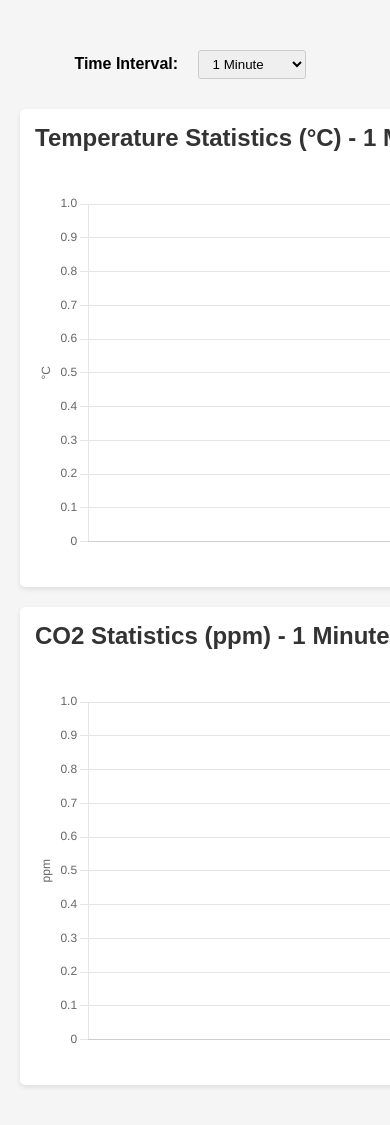
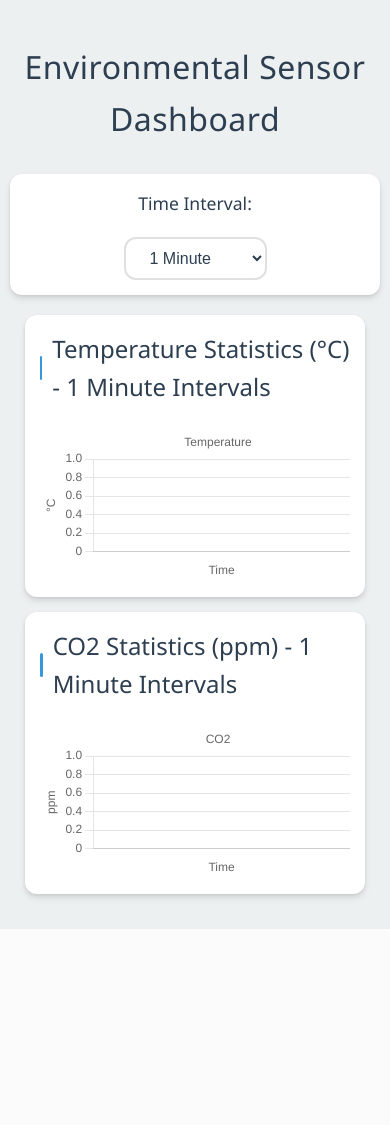
Before and after one commit to sgrk/sensor_webui, a Flask app: page / in a window 390 px wide; the page is wider, and only the part inside the window is pictured. After the commit the page ends 929 px from the top of that part, so only its background shows below. Run offline with Flask 3, Linux system fonts and the light colour scheme; data that the repository does not hold is empty.

Commit message:
Improve dashboard UI with modern design and responsive layout

```diff
--- a/static/css/styles.css
+++ b/static/css/styles.css
@@ -1,20 +1,133 @@
+:root {
+    --primary-color: #2c3e50;
+    --secondary-color: #3498db;
+    --accent-color: #e74c3c;
+    --background-color: #ecf0f1;
+    --card-background: #ffffff;
+    --text-color: #2c3e50;
+    --border-radius: 12px;
+    --shadow: 0 4px 6px rgba(0, 0, 0, 0.1), 0 1px 3px rgba(0, 0, 0, 0.08);
+}
+
 body {
-    font-family: Arial, sans-serif;
+    font-family: 'Segoe UI', system-ui, -apple-system, sans-serif;
     margin: 0;
+    padding: 30px;
+    background-color: var(--background-color);
+    color: var(--text-color);
+    line-height: 1.6;
+}
+
+.dashboard-title {
+    text-align: center;
+    color: var(--primary-color);
+    font-size: 2.5em;
+    margin-bottom: 30px;
+    font-weight: 300;
+    letter-spacing: 0.5px;
+}
+
+.controls {
+    max-width: 1200px;
+    margin: 20px auto;
     padding: 20px;
-    background-color: #f5f5f5;
+    background: var(--card-background);
+    border-radius: var(--border-radius);
+    box-shadow: var(--shadow);
+    display: flex;
+    justify-content: center;
+    align-items: center;
+    gap: 20px;
+}
+
+.controls select {
+    padding: 10px 20px;
+    font-size: 1em;
+    border: 2px solid #e0e0e0;
+    border-radius: var(--border-radius);
+    background-color: var(--card-background);
+    color: var(--text-color);
+    cursor: pointer;
+    transition: all 0.3s ease;
+    outline: none;
+}
+
+.controls select:hover {
+    border-color: var(--secondary-color);
+}
+
+.controls select:focus {
+    border-color: var(--secondary-color);
+    box-shadow: 0 0 0 3px rgba(52, 152, 219, 0.2);
+}
+
+.controls label {
+    font-weight: 500;
+    color: var(--primary-color);
+    font-size: 1.1em;
 }
 
 .chart-container {
-    width: 800px;
-    margin: 20px auto;
-    padding: 15px;
-    background-color: white;
-    border-radius: 5px;
-    box-shadow: 0 2px 5px rgba(0,0,0,0.1);
+    max-width: 1200px;
+    margin: 30px auto;
+    padding: 25px;
+    background-color: var(--card-background);
+    border-radius: var(--border-radius);
+    box-shadow: var(--shadow);
+    transition: transform 0.3s ease, box-shadow 0.3s ease;
+}
+
+.chart-container:hover {
+    transform: translateY(-5px);
+    box-shadow: 0 6px 12px rgba(0, 0, 0, 0.15), 0 2px 4px rgba(0, 0, 0, 0.12);
 }
 
 h2 {
-    color: #333;
-    margin-top: 0;
+    color: var(--primary-color);
+    margin: 0 0 20px 0;
+    font-size: 1.8em;
+    font-weight: 500;
+    display: flex;
+    align-items: center;
+    gap: 10px;
 }
+
+h2::before {
+    content: '';
+    display: inline-block;
+    width: 4px;
+    height: 24px;
+    background-color: var(--secondary-color);
+    border-radius: 2px;
+}
+
+@media (max-width: 1250px) {
+    .chart-container {
+        margin: 20px;
+        padding: 20px;
+    }
+
+    body {
+        padding: 20px 10px;
+    }
+}
+
+@media (max-width: 768px) {
+    .dashboard-title {
+        font-size: 2em;
+    }
+
+    .controls {
+        flex-direction: column;
+        padding: 15px;
+    }
+
+    .chart-container {
+        margin: 15px;
+        padding: 15px;
+    }
+
+    h2 {
+        font-size: 1.5em;
+    }
+}
--- a/templates/index.html
+++ b/templates/index.html
@@ -1,30 +1,16 @@
 <!DOCTYPE html>
-<html>
+<html lang="en">
 <head>
-    <title>Sensor Dashboard</title>
+    <meta charset="UTF-8">
+    <meta name="viewport" content="width=device-width, initial-scale=1.0">
+    <title>Environmental Sensor Dashboard</title>
     <script src="https://cdn.jsdelivr.net/npm/chart.js"></script>
+    <link rel="stylesheet" href="https://fonts.googleapis.com/css2?family=Inter:wght@300;400;500;600&display=swap">
     <link rel="stylesheet" href="{{ url_for('static', filename='css/styles.css') }}">
-    <style>
-        .controls {
-            text-align: center;
-            margin: 20px 0;
-            padding: 10px;
-            background: #f5f5f5;
-            border-radius: 5px;
-        }
-        .controls select {
-            padding: 5px 10px;
-            margin: 0 10px;
-            border-radius: 3px;
-            border: 1px solid #ccc;
-        }
-        .controls label {
-            font-weight: bold;
-            margin-right: 5px;
-        }
-    </style>
 </head>
 <body>
+    <h1 class="dashboard-title">Environmental Sensor Dashboard</h1>
+
     <div class="controls">
         <label for="interval">Time Interval:</label>
         <select id="interval" onchange="changeInterval(this.value)">
@@ -34,14 +20,17 @@
             <option value="1day">1 Day</option>
         </select>
     </div>
+
     <div class="chart-container">
         <h2>Temperature Statistics (°C)</h2>
-        <canvas id="tempChart" width="800" height="400"></canvas>
+        <canvas id="tempChart"></canvas>
     </div>
+
     <div class="chart-container">
         <h2>CO2 Statistics (ppm)</h2>
-        <canvas id="co2Chart" width="800" height="400"></canvas>
+        <canvas id="co2Chart"></canvas>
     </div>
+
     <script src="{{ url_for('static', filename='js/charts.js') }}"></script>
 </body>
 </html>
```
